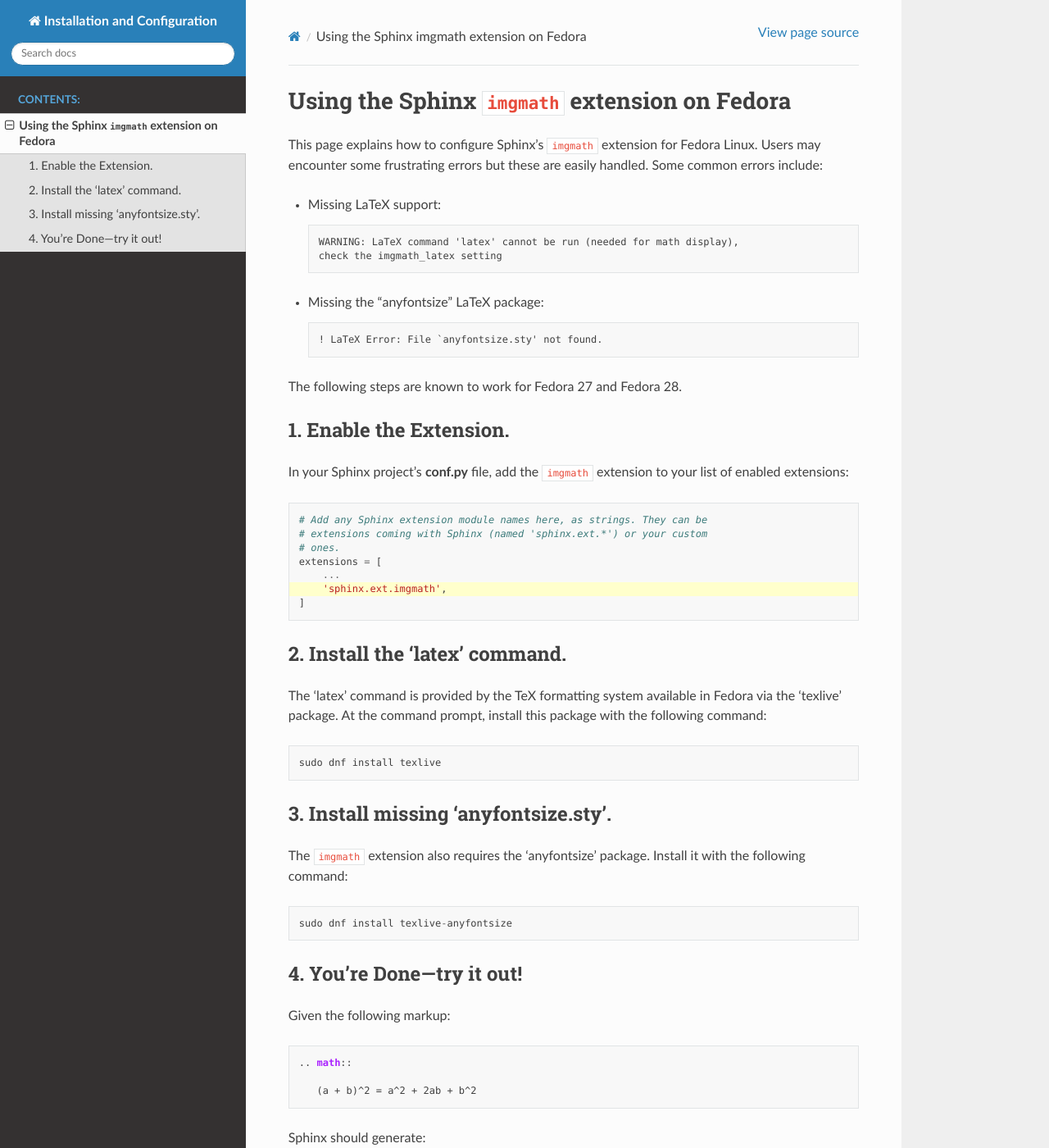
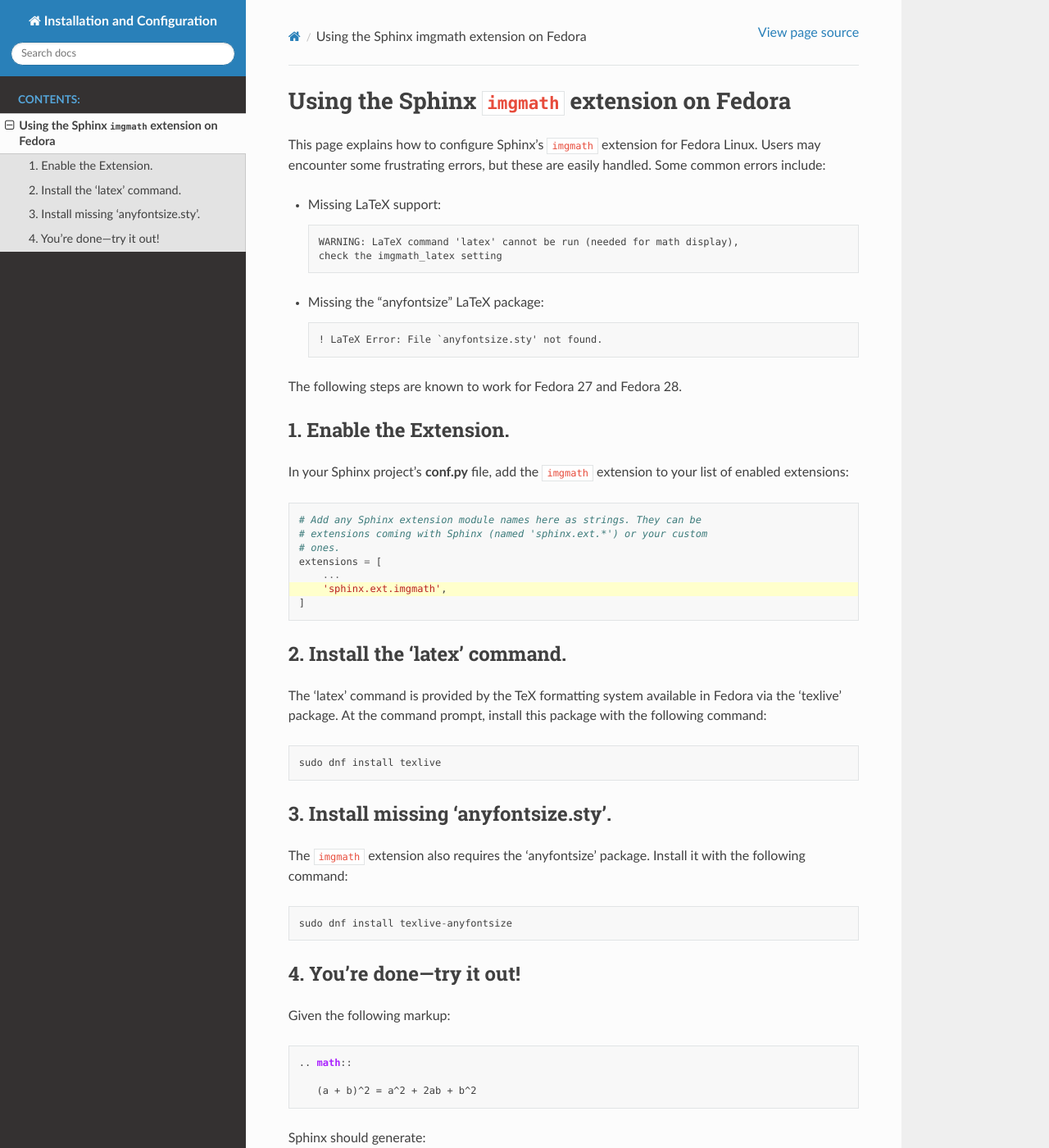
Before and after one commit to drewdolan/installation-and-configuration, a Sphinx documentation site: the page built from source/imgmath-on-fedora.rst, in a window 1280 px wide and 1400 px high. Shown: the whole window at 82% size. Built offline with Sphinx 7.4.7 and the Read the Docs theme 2.0.0, drawn with Linux system fonts in a browser that asks for light colours; formulas are drawn with MathJax 3.

Commit message:
Fixed minor grammar and punctuation issues.

```diff
--- a/source/imgmath-on-fedora.rst
+++ b/source/imgmath-on-fedora.rst
@@ -8,7 +8,7 @@
 ================================================
 
 This page explains how to configure Sphinx's ``imgmath`` extension
-for Fedora Linux. Users may encounter some frustrating errors but
+for Fedora Linux. Users may encounter some frustrating errors, but
 these are easily handled. Some common errors include:
 
 * Missing LaTeX support:
@@ -36,7 +36,7 @@
 .. code-block:: python
     :emphasize-lines: 6
 
-    # Add any Sphinx extension module names here, as strings. They can be
+    # Add any Sphinx extension module names here as strings. They can be
     # extensions coming with Sphinx (named 'sphinx.ext.*') or your custom
     # ones.
     extensions = [
@@ -64,7 +64,7 @@
     sudo dnf install texlive-anyfontsize
 
 
-4. You're Done---try it out!
+4. You're done---try it out!
 ----------------------------
 
 Given the following markup:
```
